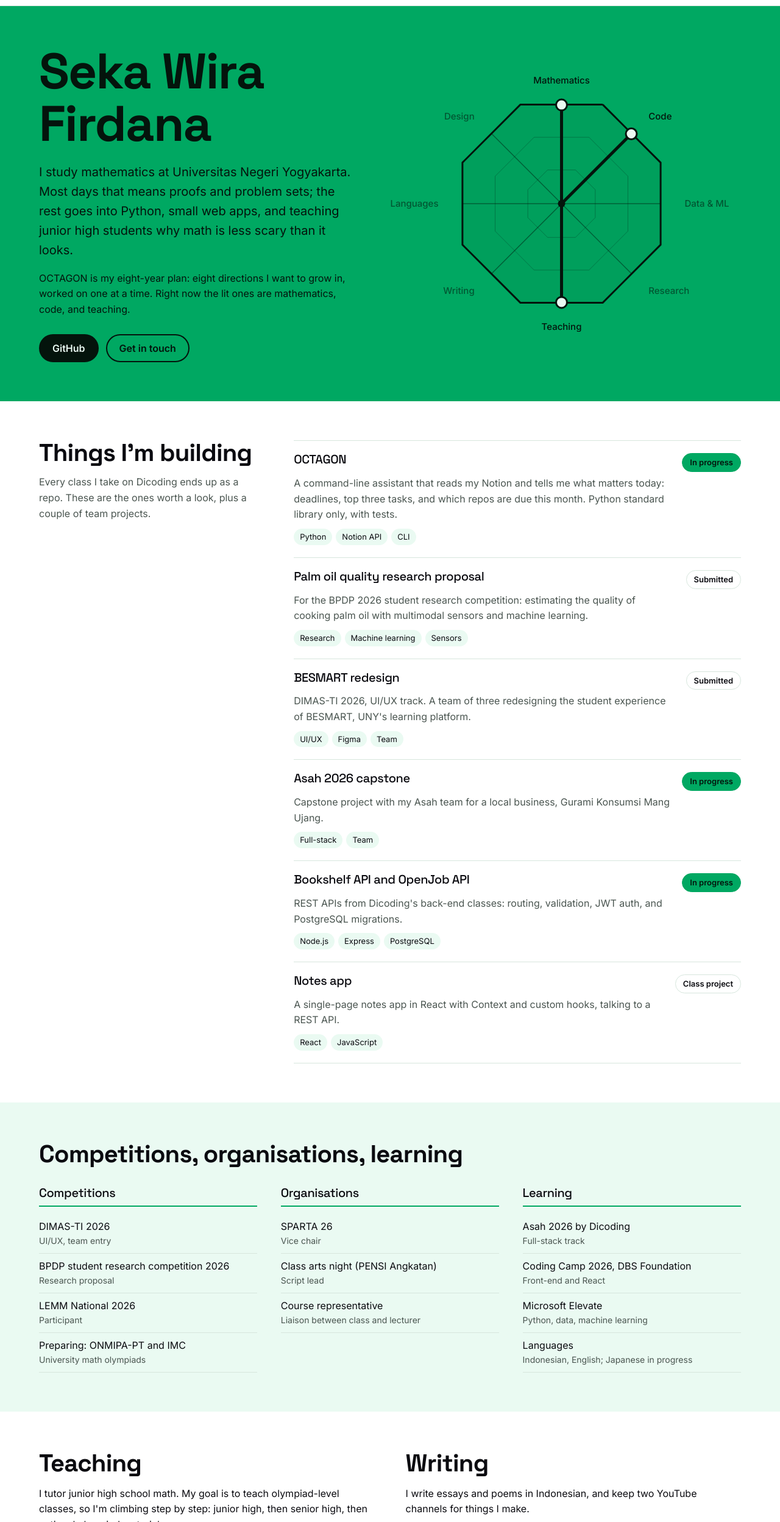
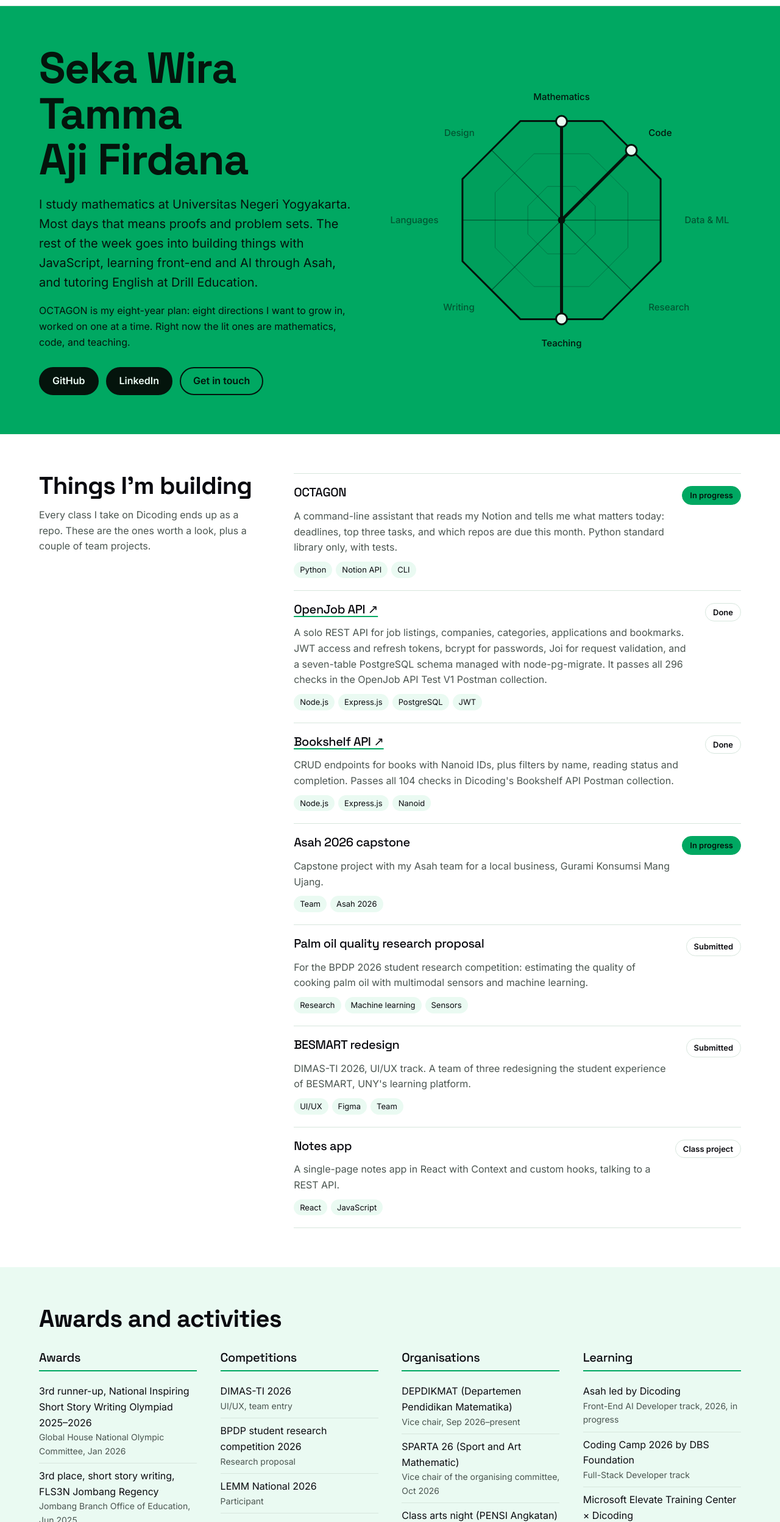
Before and after one commit to Wirafada/wirafada.github.io, a plain HTML site: page index.html in a window 1280 px wide. Shown: the part 63-2559 px from the top of the page at 61% size. Drawn offline with Linux system fonts and the light colour scheme.

Commit message:
Sesuaikan isi dengan CV, tambah LinkedIn

```diff
--- a/index.html
+++ b/index.html
@@ -39,7 +39,7 @@ nav a.link:hover,nav a.link:focus-visible{border-color:var(--green);outline:none
 .hero .t{grid-area:t;align-self:end}
 .hero .txt{grid-area:txt;align-self:start}
 .hero .fig{grid-area:fig}
-.hero h1{font-size:clamp(44px,6.4vw,84px);font-weight:700}
+.hero h1{font-size:clamp(40px,5.6vw,76px);font-weight:700}
 .hero .lead{font-size:clamp(17px,1.6vw,20px);max-width:34em;margin-top:20px}
 .brand span{display:inline}
 .hero .now{margin-top:18px;font-size:16px;max-width:34em}
@@ -57,12 +57,13 @@ nav a.link:hover,nav a.link:focus-visible{border-color:var(--green);outline:none
 .work{list-style:none;margin:0;padding:0;border-top:1px solid var(--rule)}
 .work li{display:grid;grid-template-columns:minmax(0,1fr) auto;gap:6px 20px;padding:20px 0;border-bottom:1px solid var(--rule)}
 .work p{color:var(--soft);grid-column:1}
+.work h3 a{text-decoration-color:var(--green);text-underline-offset:4px;text-decoration-thickness:2px}
 .tags{grid-column:1;display:flex;flex-wrap:wrap;gap:6px;margin-top:4px}
 .tags span{font-size:13px;padding:3px 10px;border-radius:999px;background:var(--mist)}
 .state{grid-column:2;grid-row:1;align-self:start;font-size:13px;font-weight:600;white-space:nowrap;padding:4px 12px;border-radius:999px;border:1px solid var(--rule)}
 .state.live{background:var(--green);color:var(--ongreen);border-color:var(--green)}
 .mist{background:var(--mist)}
-.cols{display:grid;grid-template-columns:repeat(3,minmax(0,1fr));gap:clamp(20px,3vw,40px);margin-top:32px}
+.cols{display:grid;grid-template-columns:repeat(4,minmax(0,1fr));gap:clamp(20px,3vw,40px);margin-top:32px}
 .cols h3{padding-bottom:10px;border-bottom:2px solid var(--green);margin-bottom:12px}
 .cols ul{margin:0;padding:0;list-style:none}
 .cols li{padding:8px 0;border-bottom:1px solid var(--rule)}
@@ -101,12 +102,13 @@ footer .wrap{display:grid;grid-template-columns:minmax(0,1.2fr) minmax(0,1fr);ga
 
 <header class="hero band" id="top">
   <div class="wrap">
-    <h1 class="t">Seka Wira Firdana</h1>
+    <h1 class="t">Seka Wira Tamma Aji Firdana</h1>
     <div class="txt">
-      <p class="lead">I study mathematics at Universitas Negeri Yogyakarta. Most days that means proofs and problem sets; the rest goes into Python, small web apps, and teaching junior high students why math is less scary than it looks.</p>
+      <p class="lead">I study mathematics at Universitas Negeri Yogyakarta. Most days that means proofs and problem sets. The rest of the week goes into building things with JavaScript, learning front-end and AI through Asah, and tutoring English at Drill Education.</p>
       <p class="now">OCTAGON is my eight-year plan: eight directions I want to grow in, worked on one at a time. Right now the lit ones are mathematics, code, and teaching.</p>
       <div class="btns">
         <a class="btn solid" href="https://github.com/Wirafada">GitHub</a>
+        <a class="btn solid" href="https://www.linkedin.com/in/seka-wira-tamma-aji-firdana-8b5310313">LinkedIn</a>
         <a class="btn" href="#contact">Get in touch</a>
       </div>
     </div>
@@ -126,7 +128,7 @@ footer .wrap{display:grid;grid-template-columns:minmax(0,1.2fr) minmax(0,1fr);ga
 
 <section class="band mist" id="activities">
   <div class="wrap">
-    <h2>Competitions, organisations, learning</h2>
+    <h2>Awards and activities</h2>
     <div class="cols" id="cols"></div>
   </div>
 </section>
@@ -135,7 +137,8 @@ footer .wrap{display:grid;grid-template-columns:minmax(0,1.2fr) minmax(0,1fr);ga
   <div class="wrap duo">
     <div>
       <h2>Teaching</h2>
-      <p style="margin-top:16px">I tutor junior high school math. My goal is to teach olympiad-level classes, so I'm climbing step by step: junior high, then senior high, then national olympiad material.</p>
+      <p style="margin-top:16px">I teach English at Drill Education (since September 2026) and tutor junior high math. In both, most of the job is cutting the material into steps small enough that students can follow and practise on their own.</p>
+      <p>Long term I want to teach olympiad classes, so I'm climbing one level at a time: junior high, senior high, then national olympiad material.</p>
     </div>
     <div>
       <h2>Writing</h2>
@@ -161,12 +164,13 @@ footer .wrap{display:grid;grid-template-columns:minmax(0,1.2fr) minmax(0,1fr);ga
   <div class="wrap">
     <div>
       <h2>Say hello</h2>
-      <p style="margin-top:14px;max-width:30em">Open to tutoring, small web or data projects, and anyone working on math competitions who wants a study partner.</p>
-      <p class="fine">Draft portfolio, built from my own notes in November 2026. Projects marked in progress are not finished yet.</p>
+      <p style="margin-top:14px;max-width:30em">I'm looking for a front-end or AI internship. Also open to tutoring work, and to anyone preparing for math competitions who wants a study partner.</p>
+      <p class="fine">Last updated November 2026. Projects marked in progress aren't finished yet.</p>
     </div>
     <ul class="contact">
       <li><span>Email</span><a href="mailto:wirafirdana@gmail.com">wirafirdana@gmail.com</a></li>
       <li><span>GitHub</span><a href="https://github.com/Wirafada">github.com/Wirafada</a></li>
+      <li><span>LinkedIn</span><a href="https://www.linkedin.com/in/seka-wira-tamma-aji-firdana-8b5310313">Seka Wira Tamma Aji Firdana</a></li>
       <li><span>Instagram</span><a href="https://www.instagram.com/wirafa_">@wirafa_</a></li>
       <li><span>Kompasiana</span><a href="https://www.kompasiana.com/sekawirafirdana0431">sekawirafirdana0431</a></li>
     </ul>
@@ -177,25 +181,27 @@ footer .wrap{display:grid;grid-template-columns:minmax(0,1.2fr) minmax(0,1fr);ga
 {
   const work = [
     {name:"OCTAGON", text:"A command-line assistant that reads my Notion and tells me what matters today: deadlines, top three tasks, and which repos are due this month. Python standard library only, with tests.", tags:["Python","Notion API","CLI"], state:"In progress", live:true},
+    {name:"OpenJob API", url:"https://github.com/Wirafada/openjob-api", text:"A solo REST API for job listings, companies, categories, applications and bookmarks. JWT access and refresh tokens, bcrypt for passwords, Joi for request validation, and a seven-table PostgreSQL schema managed with node-pg-migrate. It passes all 296 checks in the OpenJob API Test V1 Postman collection.", tags:["Node.js","Express.js","PostgreSQL","JWT"], state:"Done"},
+    {name:"Bookshelf API", url:"https://github.com/Wirafada/bookshelf-api-dicoding", text:"CRUD endpoints for books with Nanoid IDs, plus filters by name, reading status and completion. Passes all 104 checks in Dicoding's Bookshelf API Postman collection.", tags:["Node.js","Express.js","Nanoid"], state:"Done"},
+    {name:"Asah 2026 capstone", text:"Capstone project with my Asah team for a local business, Gurami Konsumsi Mang Ujang.", tags:["Team","Asah 2026"], state:"In progress", live:true},
     {name:"Palm oil quality research proposal", text:"For the BPDP 2026 student research competition: estimating the quality of cooking palm oil with multimodal sensors and machine learning.", tags:["Research","Machine learning","Sensors"], state:"Submitted"},
     {name:"BESMART redesign", text:"DIMAS-TI 2026, UI/UX track. A team of three redesigning the student experience of BESMART, UNY's learning platform.", tags:["UI/UX","Figma","Team"], state:"Submitted"},
-    {name:"Asah 2026 capstone", text:"Capstone project with my Asah team for a local business, Gurami Konsumsi Mang Ujang.", tags:["Full-stack","Team"], state:"In progress", live:true},
-    {name:"Bookshelf API and OpenJob API", text:"REST APIs from Dicoding's back-end classes: routing, validation, JWT auth, and PostgreSQL migrations.", tags:["Node.js","Express","PostgreSQL"], state:"In progress", live:true},
     {name:"Notes app", text:"A single-page notes app in React with Context and custom hooks, talking to a REST API.", tags:["React","JavaScript"], state:"Class project"}
   ];
   const cols = [
+    {title:"Awards", items:[["3rd runner-up, National Inspiring Short Story Writing Olympiad 2025–2026","Global House National Olympic Committee, Jan 2026"],["3rd place, short story writing, FLS3N Jombang Regency","Jombang Branch Office of Education, Jun 2025"],["1st place, non-fiction narrative writing","SMA Negeri Mojoagung, Jan 2025"]]},
     {title:"Competitions", items:[["DIMAS-TI 2026","UI/UX, team entry"],["BPDP student research competition 2026","Research proposal"],["LEMM National 2026","Participant"],["Preparing: ONMIPA-PT and IMC","University math olympiads"]]},
-    {title:"Organisations", items:[["SPARTA 26","Vice chair"],["Class arts night (PENSI Angkatan)","Script lead"],["Course representative","Liaison between class and lecturer"]]},
-    {title:"Learning", items:[["Asah 2026 by Dicoding","Full-stack track"],["Coding Camp 2026, DBS Foundation","Front-end and React"],["Microsoft Elevate","Python, data, machine learning"],["Languages","Indonesian, English; Japanese in progress"]]}
+    {title:"Organisations", items:[["DEPDIKMAT (Departemen Pendidikan Matematika)","Vice chair, Sep 2026–present"],["SPARTA 26 (Sport and Art Mathematic)","Vice chair of the organising committee, Oct 2026"],["Class arts night (PENSI Angkatan)","Script lead"],["Course representative","Liaison between class and lecturer"]]},
+    {title:"Learning", items:[["Asah led by Dicoding","Front-End AI Developer track, 2026, in progress"],["Coding Camp 2026 by DBS Foundation","Full-Stack Developer track"],["Microsoft Elevate Training Center × Dicoding","Python, data processing, Microsoft Fabric, machine learning, generative AI on Azure"],["Digital Marketing Professional Certification","LPK Lentera Azzahra Center, Apr 2024"],["Languages","Indonesian, English (intermediate)"]]}
   ];
   const path = [
-    {when:"2026", what:"Mathematics, UNY", note:"First year, first proofs"},
-    {when:"2026", what:"Asah and Dicoding", note:"Back-end, React, cloud"},
+    {when:"2026", what:"Mathematics, UNY", note:"First year, expected to graduate in 2030"},
+    {when:"2026", what:"Asah, Coding Camp, Microsoft Elevate", note:"Back-end, front-end, AI, cloud"},
     {when:"Now", what:"Olympiad training", note:"Calculus and combinatorics"},
     {when:"Next", what:"Research and study abroad", note:"Building toward a graduate scholarship"}
   ];
   document.getElementById("worklist").innerHTML = work.map(w =>
-    `<li><h3>${w.name}</h3><span class="state${w.live ? " live" : ""}">${w.state}</span><p>${w.text}</p><div class="tags">${w.tags.map(t => `<span>${t}</span>`).join("")}</div></li>`).join("");
+    `<li><h3>${w.url ? `<a href="${w.url}">${w.name} ↗</a>` : w.name}</h3><span class="state${w.live ? " live" : ""}">${w.state}</span><p>${w.text}</p><div class="tags">${w.tags.map(t => `<span>${t}</span>`).join("")}</div></li>`).join("");
   document.getElementById("cols").innerHTML = cols.map(c =>
     `<div><h3>${c.title}</h3><ul>${c.items.map(([a,b]) => `<li>${a}<small>${b}</small></li>`).join("")}</ul></div>`).join("");
   document.getElementById("pathrow").innerHTML = path.map(p =>
```
